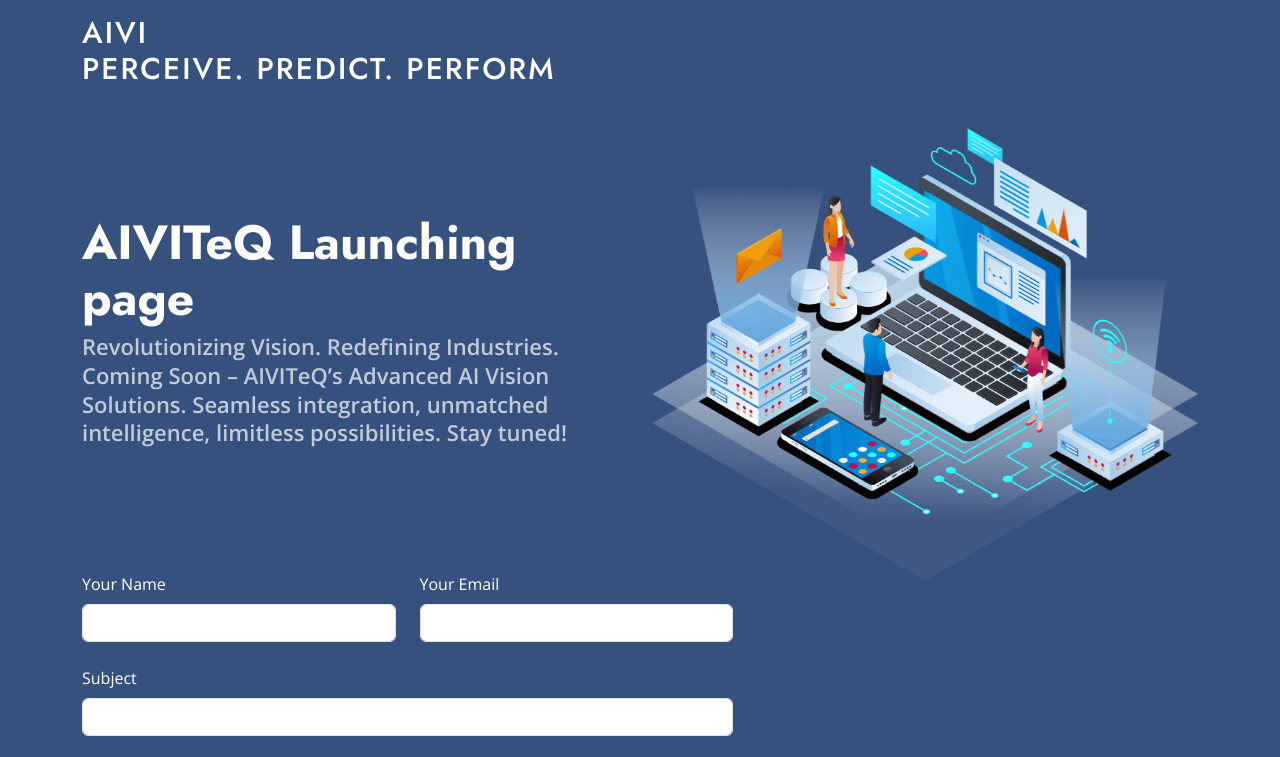
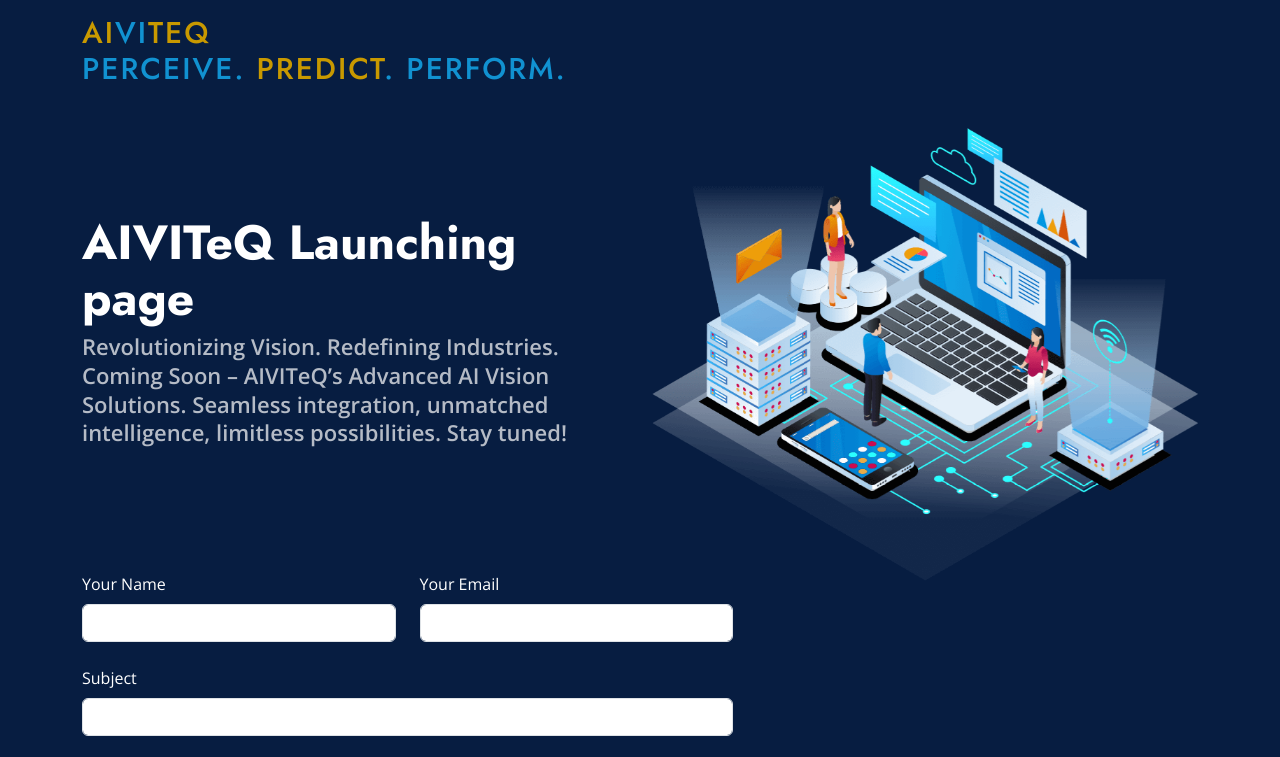
Before and after one commit to SujiBalaM/AIVITeQ, a plain HTML site: page index.html in a window 1280 px wide. Shown: the top 757 px of the page. Drawn offline with nearby package versions, Linux system fonts and the light colour scheme.

Commit message:
color changes

```diff
--- a/assets/css/main.css
+++ b/assets/css/main.css
@@ -45,7 +45,7 @@
 }
 
 .dark-background {
-  --background-color: #37517e;
+  --background-color: #071d41;
   --default-color: #ffffff;
   --heading-color: #ffffff;
   --surface-color: #4668a2;
--- a/index.html
+++ b/index.html
@@ -44,7 +44,7 @@
       <a href="index.html" class="logo d-flex align-items-center me-auto">
         <!-- Uncomment the line below if you also wish to use an image logo -->
         <!-- <img src="assets/img/logo.png" alt=""> -->
-        <h1 class="sitename">AIVI <p>Perceive. Predict. Perform</p></h1>
+        <h1 class="sitename"><span style="color: #c89900;">AI</span><span style="color: #1192d1;">VI</span><span style="color: #c89900;">TEQ</span> <p><span style="color: #1192d1;">Perceive.</span> <span style="color: #c89900;">Predict</span><span style="color: #1192d1;">. Perform. </span></p></h1>
       </a>
 
     </div>
```
